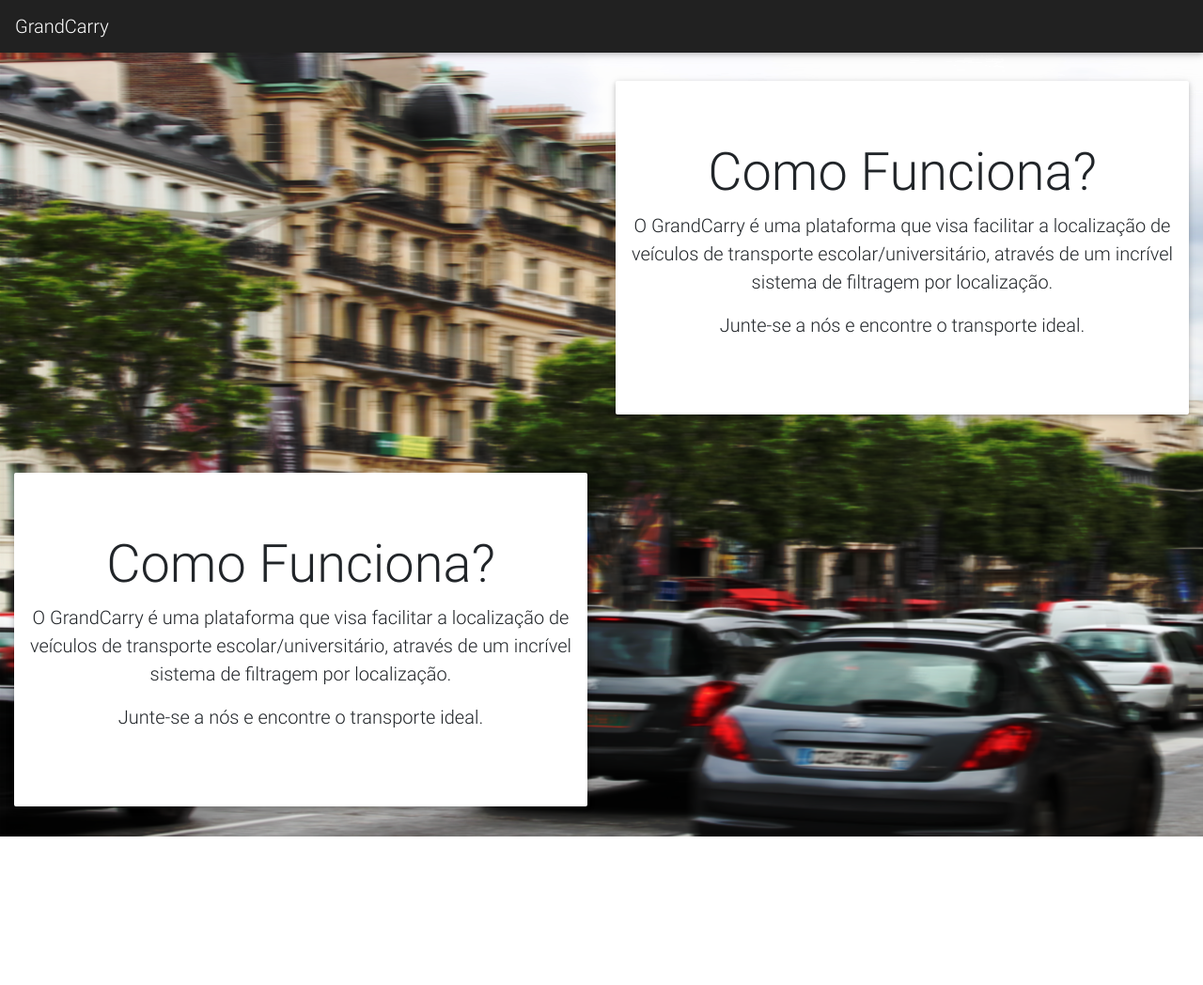
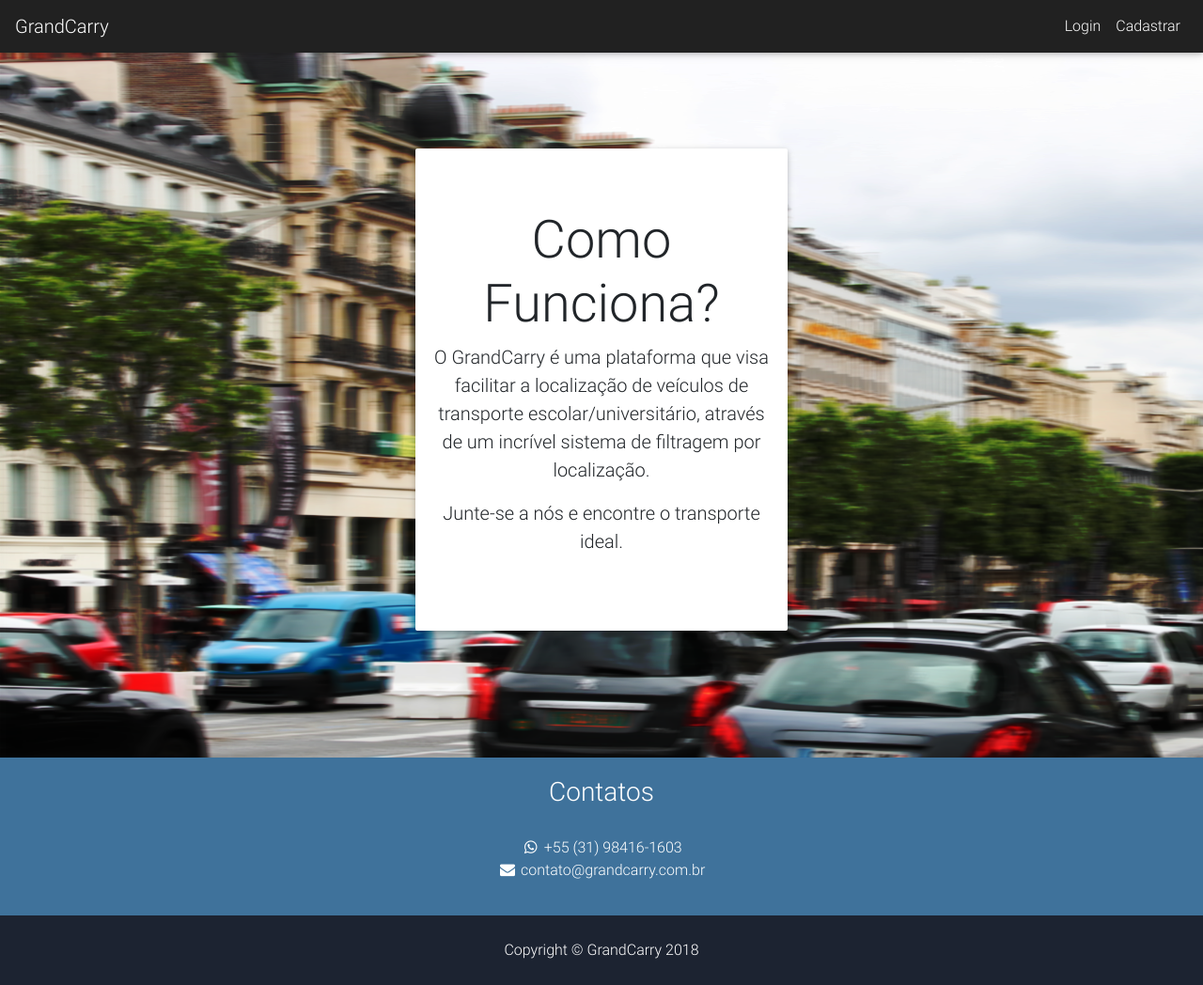
Before and after one commit to IvoBirolini/GrandCarry, a PHP site: page /pages/landing.html in a window 1280 px wide. Shown: the whole page at 94% size. Before the commit the page ends 890 px from the top, so only its background shows below. Run offline with PHP 8.4, Linux system fonts and the light colour scheme; some libraries are stand-ins or nearby versions.

Commit message:
Finalização da Landing
A landing page foi finalizada, também foram adicionados as telas de login e cadastro.

```diff
--- a/css/style.css
+++ b/css/style.css
@@ -1,35 +1,30 @@
-.container-fluid {
-	padding-top: 5px;
+.container-fluid{
+	padding: 0;
 }
-.btn-social {
-	color: white;
-	opacity: 0.8;
+.cadastro{
+	height: 100%;
+	width: 100%;
+	background-image: url(../img/landing.png);
 }
-
-.btn-social:hover {
-	color: white;
-	opacity: 1;
-	text-decoration: none;
+.cadastro .col-md-4{
+	padding-top: 8%;
+	padding-bottom: 8%;
+	display: block;
 }
-
-.btn-facebook {
-	background-color: #3b5998;
+footer {
+  color: white;
 }
-
-.btn-twitter {
-	background-color: #00aced;
+footer h3 {
+  margin-bottom: 30px;
 }
-
-.btn-linkedin {
-	background-color: #0e76a8;
+footer .footer-above {
+  padding-top: 20px;
+  background-color: #3F729B;
 }
-
-.btn-google {
-	background-color: #c32f10;
+footer .footer-col {
+  margin-bottom: 20px;
 }
-.col-2{
-	padding-top: 5px;
+footer .footer-below {
+  padding: 25px 0;
+  background-color: #1C2331;
 }
-.col-3{
-	padding-top: 5px;
-}
--- a/pages/landing.html
+++ b/pages/landing.html
@@ -10,25 +10,27 @@
 	<link rel="stylesheet" type="text/css" href="../css/style.css">
 
 	<!-- Font Awesome -->
-    <link rel="stylesheet" href="https://maxcdn.bootstrapcdn.com/font-awesome/4.7.0/css/font-awesome.min.css">
+	<link rel="stylesheet" href="https://maxcdn.bootstrapcdn.com/font-awesome/4.7.0/css/font-awesome.min.css">
 
 	<!-- Material Design Bootstrap -->
-    <link href="css/mdb.min.css" rel="stylesheet">
-
-	<!-- CSS -->
-	<link rel="stylesheet" href="../css/landing.css">
+	<link href="css/mdb.min.css" rel="stylesheet">
 
 	<title>GrandCarry - Te levando mais longe</title>
 </head>
 <body>
-	<nav class="navbar navbar-expand-lg navbar-dark bg-dark">
+	<nav class="navbar sticky-top navbar-expand-lg navbar-dark bg-dark">
 		<a class="navbar-brand" href="#">GrandCarry</a>
 		<button class="navbar-toggler" type="button" data-toggle="collapse" data-target="#navbarNav" aria-controls="navbarNav" aria-expanded="false" aria-label="Toggle navigation">
 			<span class="navbar-toggler-icon"></span>
 		</button>
 		<div class="collapse navbar-collapse" id="navbarNav">
-			<ul class="navbar-nav">
-
+			<ul class="navbar-nav ml-auto">
+				<li class="nav-item">
+					<a class="nav-link" data-toggle="modal" data-target="#loginModal">Login</a>
+				</li>
+				<li class="nav-item">
+					<a class="nav-link" data-toggle="modal" data-target="#registerModal"}">Cadastrar</a>
+				</li>
 			</ul>
 		</div>
 	</nav>
@@ -36,22 +38,8 @@
 		<div class="cadastro">
 			<div class="col-md-12">
 				<div class="row">
-					<div class="col-md-6 info">
-					</div>
-					<div class="col-md-6 info">
-						<div class="jumbotron jumbotron-fluid">
-							<div class="container text-center">
-								<h1 class="display-4">Como Funciona?</h1>
-								<p class="lead">O GrandCarry é uma plataforma que visa facilitar a localização de veículos de transporte escolar/universitário, através de um incrível sistema de filtragem por localização.</p>
-								<p class="lead">Junte-se a nós e encontre o transporte ideal.</p>
-							</div>
-						</div>
-					</div>
-				</div>
-			</div>
-			<div class="col-md-12">
-				<div class="row">
-					<div class="col-md-6 info">
+					<div class="col-md-4"></div>
+					<div class="col-md-4 info">
 						<div class="jumbotron jumbotron-fluid">
 							<div class="container text-center">
 								<h1 class="display-4">Como Funciona?</h1>
@@ -65,16 +53,135 @@
 				</div>
 			</div>
 		</div>
-		<section class="footer">
+		<footer class="text-center">
+			<div class="footer-above">
+				<div class="container">
+					<div class="row">
+						<div class="footer-col col-md-4">
+						</div>
+						<div class="footer-col col-md-4">
+							<h3>Contatos</h3>
+							<ul class="list-inline">
+								<li>
+									<a class="btn-social btn-outline"><i class="fa fa-fw fa-whatsapp"></i> +55 (31) 98416-1603</a>
+								</li>
+								<li>
+									<a class="btn-social btn-outline"><i class="fa fa-fw fa-envelope"></i> contato@grandcarry.com.br</a>
+								</li>
+							</ul>
+						</div>
+						<div class="footer-col col-md-4">
+						</div>
+					</div>
+				</div>
+			</div>
+			<div class="footer-below">
+				<div class="container">
+					<div class="row">
+						<div class="col-lg-12">
+							Copyright &copy; GrandCarry 2018
+						</div>
+					</div>
+				</div>
+			</div>
+		</footer>
+	</div>
 
-		</section>
+	<!-- Modals -->
+	<!--Login Modal-->
+	<div class="modal fade" id="loginModal" tabindex="-1" role="dialog" aria-labelledby="loginModal" aria-hidden="true">
+		<div class="modal-dialog" role="document">
+			<div class="modal-content">
+				<div class="modal-header">
+					<h5 class="modal-title" id="exampleModalLabel">Fazer Login</h5>
+					<button type="button" class="close" data-dismiss="modal" aria-label="Close">
+						<span aria-hidden="true">&times;</span>
+					</button>
+				</div>
+				<div class="modal-body">
+					<form>
+						<div class="form-group">
+							<label for="loginEmail">E-Mail</label>
+							<input type="email" class="form-control" id="loginEmail" placeholder="nome@exemplo.com.br">
+						</div>
+						<div class="form-group">
+							<label for="loginPassword">Senha</label>
+							<input type="password" class="form-control" id="loginPassword" placeholder="Senha">
+						</div>
+					</form>
+				</div>
+				<div class="modal-footer">
+					<button type="button" class="btn btn-outline-secondary" data-dismiss="modal">Fechar</button>
+					<button type="button" class="btn btn-outline-primary">Fazer Login</button>
+				</div>
+			</div>
+		</div>
 	</div>
+	<!--Login Modal-->
+
+	<!--Register Modal-->
+	<div class="modal fade" id="registerModal" tabindex="-1" role="dialog" aria-labelledby="registerModal" aria-hidden="true">
+		<div class="modal-dialog" role="document">
+			<div class="modal-content">
+				<div class="modal-header">
+					<h5 class="modal-title" id="exampleModalLabel">Fazer Login</h5>
+					<button type="button" class="close" data-dismiss="modal" aria-label="Close">
+						<span aria-hidden="true">&times;</span>
+					</button>
+				</div>
+				<div class="modal-body">
+					<form>
+						<div class="form-group">
+							<label for="registerName">Nome</label>
+							<input type="text" class="form-control" id="registerName" placeholder="Nome Completo">
+						</div>
+						<div class="form-group">
+							<label for="loginEmail">E-mail</label>
+							<input type="email" class="form-control" id="loginEmail" placeholder="nome@exemplo.com.br">
+						</div>
+						<div class="form-group">
+							<label for="loginPassword">Senha</label>
+							<input type="password" class="form-control" id="loginPassword" placeholder="Senha">
+						</div>
+						<div class="form-group">
+							<label for="registerPhone">Telefone</label>
+							<input type="text" class="form-control bfh-phone" data-format="(ddd) ddddd-dddd" id="registerPhone" placeholder="(0XX) XXXXX-XXXX">
+						</div>
+						<fieldset class="form-group">
+							<div class="row">
+								<legend class="col-form-label col-sm-5 pt-0">Cadastrar como:</legend>
+								<div class="col-sm-10">
+									<div class="form-check">
+										<input class="form-check-input" type="radio" name="gridRadios" id="registerMotorista" value="option1" checked>
+										<label class="form-check-label" for="registerMotorista">
+											Motorista
+										</label>
+									</div>
+									<div class="form-check">
+										<input class="form-check-input" type="radio" name="gridRadios" id="registerPassageiro" value="option2">
+										<label class="form-check-label" for="registerPassageiro">
+											Passageiro
+										</label>
+									</div>
+								</div>
+							</div>
+						</fieldset>
+					</form>
+				</div>
+				<div class="modal-footer">
+					<button type="button" class="btn btn-outline-secondary" data-dismiss="modal">Fechar</button>
+					<button type="button" class="btn btn-outline-primary">Cadastrar</button>
+				</div>
+			</div>
+		</div>
+	</div>
+
 	<!-- JavaScript (Opcional) -->
 	<!-- jQuery primeiro, depois Popper.js, depois Bootstrap JS -->
 	<script src="https://code.jquery.com/jquery-3.3.1.slim.min.js" integrity="sha384-q8i/X+965DzO0rT7abK41JStQIAqVgRVzpbzo5smXKp4YfRvH+8abtTE1Pi6jizo" crossorigin="anonymous"></script>
 	<script src="https://cdnjs.cloudflare.com/ajax/libs/popper.js/1.12.9/umd/popper.min.js" integrity="sha384-ApNbgh9B+Y1QKtv3Rn7W3mgPxhU9K/ScQsAP7hUibX39j7fakFPskvXusvfa0b4Q" crossorigin="anonymous"></script>
 	<script src="https://maxcdn.bootstrapcdn.com/bootstrap/4.0.0/js/bootstrap.min.js" integrity="sha384-JZR6Spejh4U02d8jOt6vLEHfe/JQGiRRSQQxSfFWpi1MquVdAyjUar5+76PVCmYl" crossorigin="anonymous"></script>
 	<!-- MDB core JavaScript -->
-    <script type="text/javascript" src="js/mdb.min.js"></script>
+	<script type="text/javascript" src="js/mdb.min.js"></script>
 </body>
 </html>
```
Also changed, not shown: cadastrovans.html (added, +80 -0 lines), login.html (added, +36 -0 lines), perfil.html (added, +60 -0 lines).
